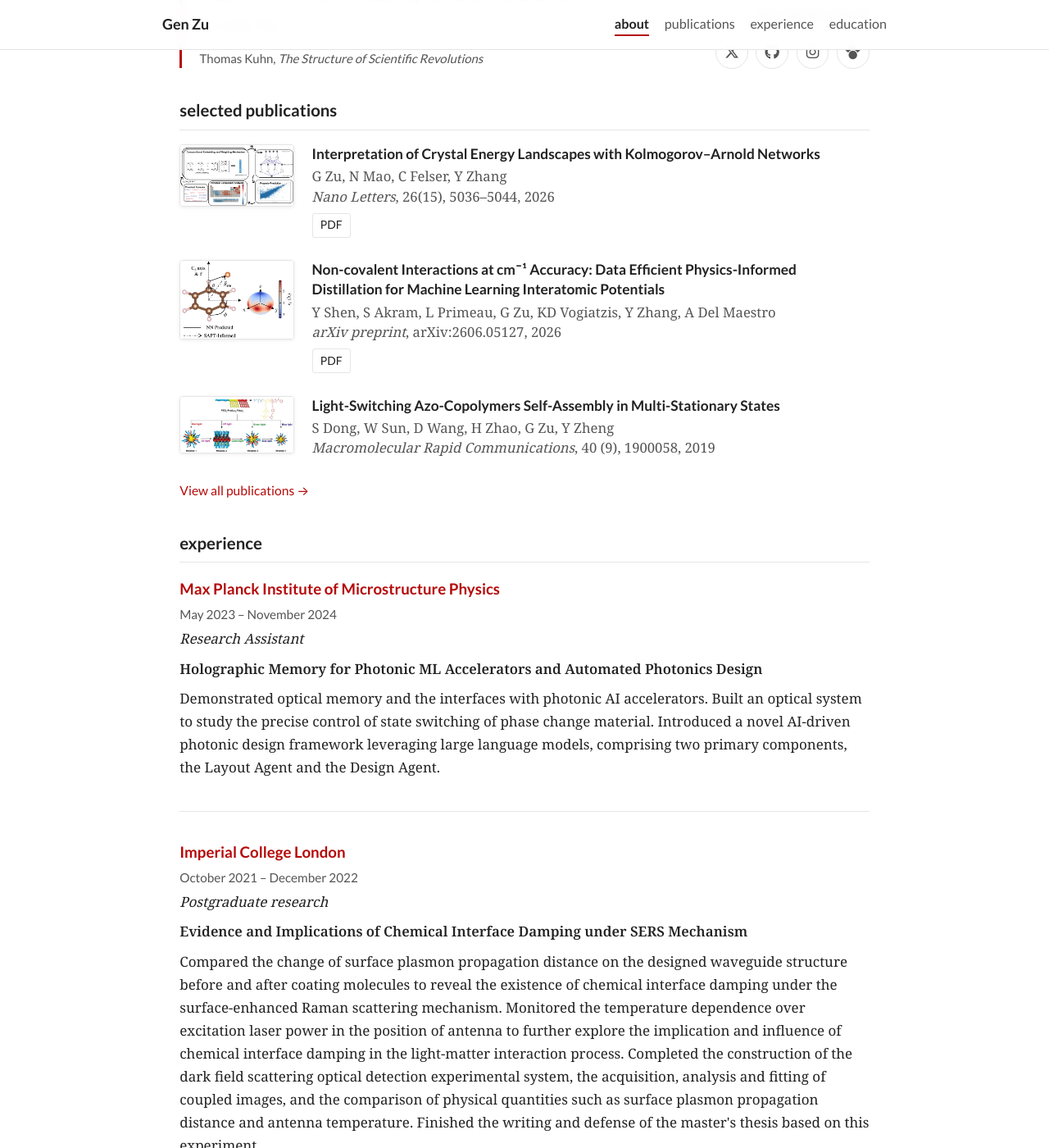
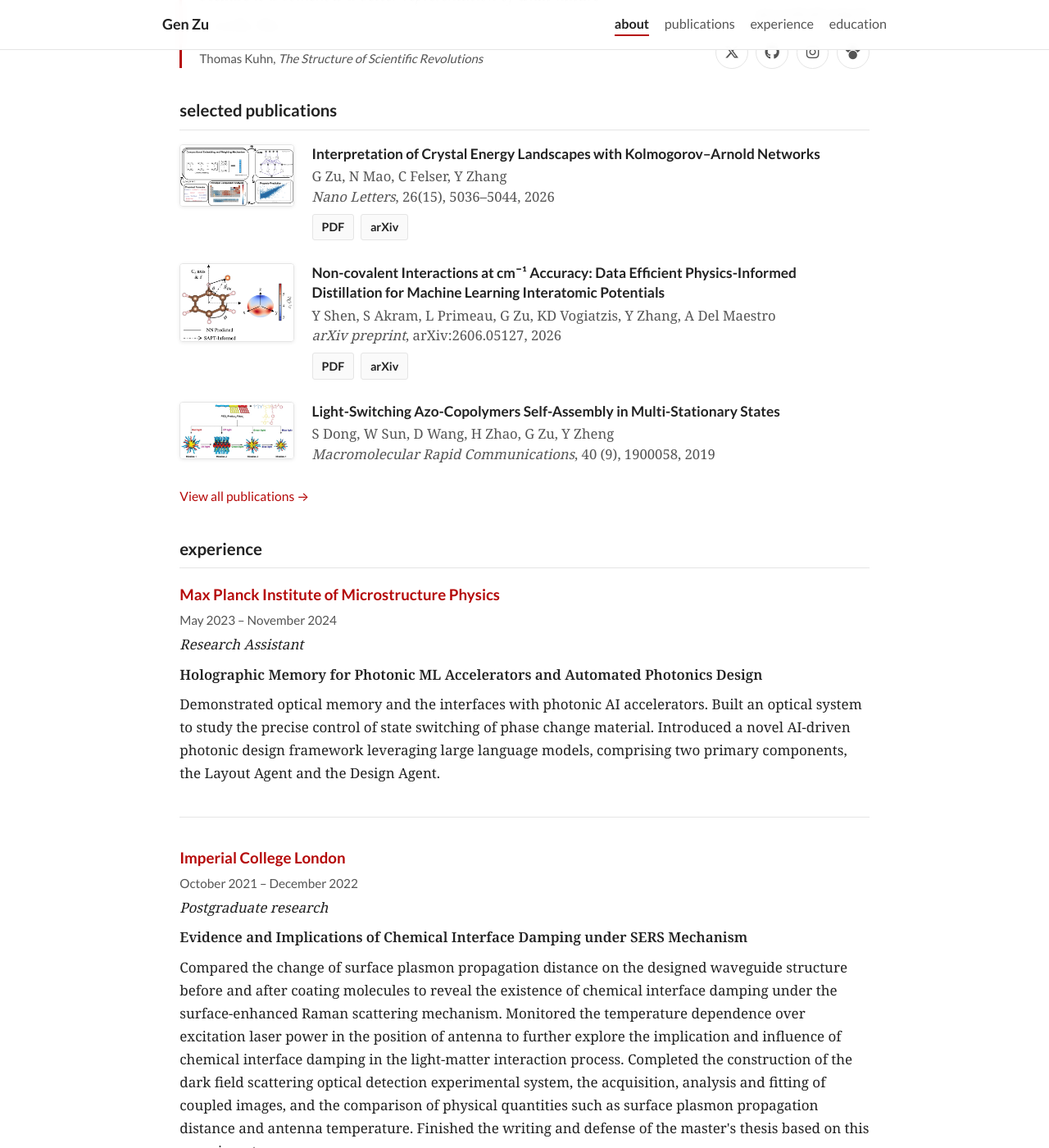
Before and after one commit to genzuuuu/genzuuuu.github.io, a Jekyll site: the page built from index.md, in a window 1280 px wide and 1400 px high, scrolled down 549 px. Shown: the whole window at 82% size. Built offline with Jekyll 4.4.1, drawn with Linux system fonts in a browser that asks for light colours.

Commit message:
Fix publication PDF buttons and add arXiv links for preprints.
Co-authored-by: Cursor <cursoragent@cursor.com>

```diff
--- a/_data/publications.yml
+++ b/_data/publications.yml
@@ -7,6 +7,7 @@
   selected: true
   preview: /images/publication_preview/kan-crystal.png
   link: "https://scholar.google.com/citations?view_op=view_citation&hl=en&user=we-i5R8AAAAJ&citation_for_view=we-i5R8AAAAJ:d1gkVwhDpl0C"
+  arxiv: "https://arxiv.org/abs/2604.04636"
   pdf: "https://arxiv.org/pdf/2604.04636"
 
 - title: "Non-covalent Interactions at cm⁻¹ Accuracy: Data Efficient Physics-Informed Distillation for Machine Learning Interatomic Potentials"
@@ -18,6 +19,7 @@
   selected: true
   preview: /images/publication_preview/distillation.png
   link: "https://scholar.google.com/citations?view_op=view_citation&hl=en&user=we-i5R8AAAAJ&citation_for_view=we-i5R8AAAAJ:2osOgNQ5qMEC"
+  arxiv: "https://arxiv.org/abs/2606.05127"
   pdf: "https://arxiv.org/pdf/2606.05127"
 
 - title: "Light-Switching Azo-Copolymers Self-Assembly in Multi-Stationary States"
--- a/_includes/publication-item.html
+++ b/_includes/publication-item.html
@@ -1,4 +1,4 @@
-{% if include.preview %}
+{% if include.card %}
 <li class="pub-row">
   {% if include.pub.preview %}
     <div class="pub-preview">
@@ -35,9 +35,14 @@
     <div class="pub-venue">
       <em>{{ include.pub.venue }}</em>{% if include.pub.detail %}, {{ include.pub.detail }}{% endif %}, {{ include.pub.year }}
     </div>
-    {% if include.pub.pdf %}
+    {% if include.pub.pdf or include.pub.arxiv %}
       <div class="pub-links">
-        <a href="{{ include.pub.pdf }}" class="pub-btn" target="_blank" rel="noopener noreferrer">PDF</a>
+        {% if include.pub.pdf %}
+          <a href="{{ include.pub.pdf }}" class="pub-btn" target="_blank" rel="noopener noreferrer">PDF</a>
+        {% endif %}
+        {% if include.pub.arxiv %}
+          <a href="{{ include.pub.arxiv }}" class="pub-btn" target="_blank" rel="noopener noreferrer">arXiv</a>
+        {% endif %}
       </div>
     {% endif %}
   </div>
@@ -55,9 +60,14 @@
   <p class="pub-venue">
     <em>{{ include.pub.venue }}</em>{% if include.pub.detail %}, {{ include.pub.detail }}{% endif %}, {{ include.pub.year }}
   </p>
-  {% if include.pub.pdf %}
+  {% if include.pub.pdf or include.pub.arxiv %}
     <p class="pub-links">
-      <a href="{{ include.pub.pdf }}" class="pub-btn" target="_blank" rel="noopener noreferrer">PDF</a>
+      {% if include.pub.pdf %}
+        <a href="{{ include.pub.pdf }}" class="pub-btn" target="_blank" rel="noopener noreferrer">PDF</a>
+      {% endif %}
+      {% if include.pub.arxiv %}
+        <a href="{{ include.pub.arxiv }}" class="pub-btn" target="_blank" rel="noopener noreferrer">arXiv</a>
+      {% endif %}
     </p>
   {% endif %}
 </article>
--- a/_includes/publications-list.html
+++ b/_includes/publications-list.html
@@ -4,23 +4,24 @@
 {% endif %}
 {% assign first_author_pubs = pubs_all | where_exp: 'item', 'item.first_author' | sort: 'year' | reverse %}
 {% assign coauthor_pubs = pubs_all | where_exp: 'item', 'item.first_author == false' | sort: 'year' | reverse %}
+{% assign use_card = include.preview %}
 
-{% if include.preview %}
+{% if use_card %}
 <ol class="publications-preview">
   {% for pub in first_author_pubs %}
-    {% include publication-item.html pub=pub preview=true %}
+    {% include publication-item.html pub=pub card=true %}
   {% endfor %}
   {% for pub in coauthor_pubs %}
-    {% include publication-item.html pub=pub preview=true %}
+    {% include publication-item.html pub=pub card=true %}
   {% endfor %}
 </ol>
 {% else %}
 <div class="publications">
   {% for pub in first_author_pubs %}
-    {% include publication-item.html pub=pub preview=false %}
+    {% include publication-item.html pub=pub card=false %}
   {% endfor %}
   {% for pub in coauthor_pubs %}
-    {% include publication-item.html pub=pub preview=false %}
+    {% include publication-item.html pub=pub card=false %}
   {% endfor %}
 </div>
 {% endif %}
--- a/assets/css/main.scss
+++ b/assets/css/main.scss
@@ -351,22 +351,28 @@ a {
 }
 
 .pub-links {
-  margin-top: 0.45rem;
+  display: flex;
+  flex-wrap: wrap;
+  gap: 0.45rem;
+  margin-top: 0.55rem;
 }
 
 .pub-btn {
   display: inline-block;
   font-family: $sans;
-  font-size: 0.82rem;
-  padding: 0.15rem 0.55rem;
+  font-size: 0.84rem;
+  font-weight: 600;
+  padding: 0.2rem 0.65rem;
   border: 1px solid $border;
   border-radius: 3px;
   color: $text;
   text-decoration: none;
+  background: #fafafa;
 
   &:hover {
     border-color: $accent;
     color: $accent;
+    background: rgba(181, 9, 9, 0.04);
     text-decoration: none;
   }
 }
```
